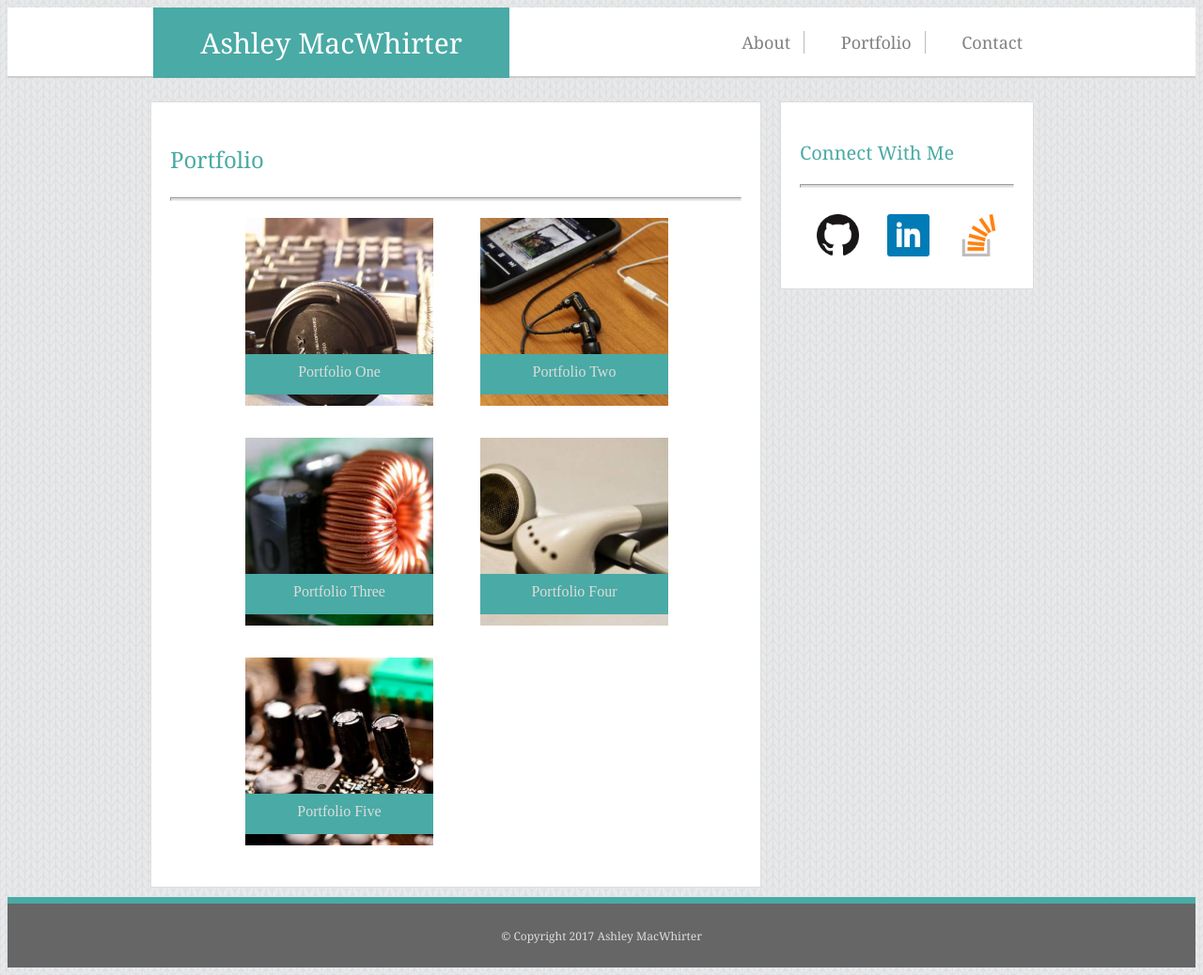
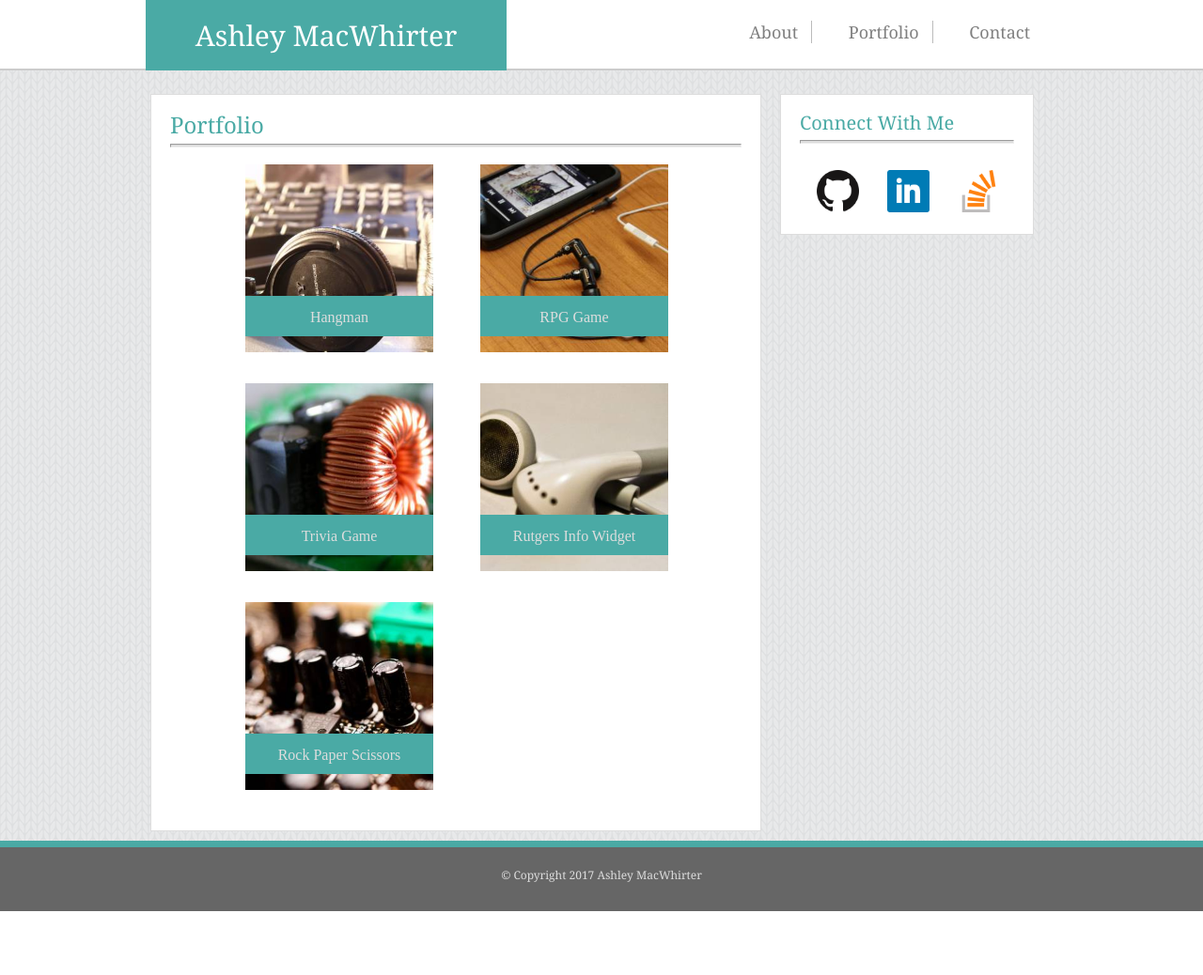
Before and after one commit to amacwhirter/Basic-Portfolio, a PHP site: page /portfolio.html in a window 1280 px wide. Shown: the whole page at 94% size. After the commit the page ends 970 px from the top, so only its background shows below. Run offline with PHP 8.4, Linux system fonts and the light colour scheme.

Commit message:
further adjustments

```diff
--- a/assets/css/style.css
+++ b/assets/css/style.css
@@ -32,7 +32,7 @@ body {
 	color: #dddddd;
 	text-align: center;
 	font-size: 12px;
-	line-height: 35px;
+	line-height: 50px;
 }
 
 .container {
@@ -146,7 +146,7 @@ hr {
 	box-sizing: border-box;
 	background-color: #ffffff;
 	width: 270px;
-	height: 200px;
+	height: 150px;
 	padding: 20px;
 	margin: 25px 0 10px 10px;
 	border: 1px solid;
@@ -176,24 +176,38 @@ hr {
 
 .portfolio-text {
 	position: absolute;
- 	bottom: 20px;
+ 	bottom: 40px;
  	padding: 10px;
  	width: 180px;
  	height: 10%;
  	background-color: #4aaaa5;
  	text-align: center;
  	color: #dddddd;
+ 	line-height: 25px;
+}
+
+label {
+	color: gray;
 }
 
 input {
 	width: 100%;
-    padding: 10px 20px;
+    padding: 5px 5px 5px 5px;
     margin: 8px 0;
     box-sizing: border-box;
     border: 1px solid #dddddd;
     border-radius: 2px;
+    overflow-wrap: auto;
 }
 
-input [type=submit] {
-	width: 20px;
+input[id=message] {
+	height: 200px;
+	text-align: left;
 }
+
+
+input[type=submit] {
+	width: 100px;
+	background-color: #4aaaa5;
+	color: white;
+}
--- a/portfolio.html
+++ b/portfolio.html
@@ -2,6 +2,7 @@
 <html lang="en-us">
 <head>
 	<title>Portfolio</title>
+	<link rel="stylesheet" type="text/css" href="assets/css/reset.css">
 	<link rel="stylesheet" type="text/css" href="assets/css/style.css">
 </head>
 		<div id="header">
@@ -20,25 +21,25 @@
 		<div id="columnOne">
 			<p class="header-two">Portfolio</p>
 				<hr>
-					<div id="portfolio"><a href="#"><img src=assets/images/placeholder1.jpg alt="Portfolio One" style="width:200px;height:200px;"></a>
-						<p class="portfolio-text">Portfolio One</p></div>
-					<div id="portfolio"><a href="#"><img src=assets/images/placeholder2.jpg alt="Portfolio Two" style="width:200px;height:200px;"></a>
-						<p class="portfolio-text">Portfolio Two</p></div>
-					<div id="portfolio"><a href="#"><img src=assets/images/placeholder3.jpg alt="Portfolio Three" style="width:200px;height:200px;"></a>
-						<p class="portfolio-text">Portfolio Three</p></div>
-					<div id="portfolio"><a href="#"><img src=assets/images/placeholder4.jpg alt="Portfolio Four" style="width:200px;height:200px;"></a>
-						<p class="portfolio-text">Portfolio Four</p></div>
-					<div id="portfolio"><a href="#"><img src=assets/images/placeholder5.jpg alt="Portfolio Five" style="width:200px;height:200px;"></a>
-						<p class="portfolio-text">Portfolio Five</p></div>
+					<div id="portfolio"><a href="#"><img src=assets/images/placeholder1.jpg alt="Hangman" style="width:200px;height:200px;"></a>
+						<p class="portfolio-text">Hangman</p></div>
+					<div id="portfolio"><a href="#"><img src=assets/images/placeholder2.jpg alt="RPG Game" style="width:200px;height:200px;"></a>
+						<p class="portfolio-text">RPG Game</p></div>
+					<div id="portfolio"><a href="#"><img src=assets/images/placeholder3.jpg alt="Trivia Game" style="width:200px;height:200px;"></a>
+						<p class="portfolio-text">Trivia Game</p></div>
+					<div id="portfolio"><a href="#"><img src=assets/images/placeholder4.jpg alt="Rutgers Info Widget" style="width:200px;height:200px;"></a>
+						<p class="portfolio-text">Rutgers Info Widget</p></div>
+					<div id="portfolio"><a href="#"><img src=assets/images/placeholder5.jpg alt="Rock Paper Scissors" style="width:200px;height:200px;"></a>
+						<p class="portfolio-text">Rock Paper Scissors</p></div>
 		</div>
 
 		<div id="columnTwo">
 			<p class="header-three">Connect With Me</p>
 			<hr>
 				<div class="aside">
-					<div id="link"><a href="#"><img src="assets/images/github.png" alt="Github" style="width:45px;height:45px;border:0;"></a></div>
-					<div id="link"><a href="#"><img src="assets/images/linkedin.png" alt="LinkedIn" style="width:45px;height:45px;border:0;"></a></div>
-					<div id="link"><a href="#"><img src="assets/images/stack_overflow.png" alt="Stack Overflow" style="width:45px;height:45px;border:0;"></a></div>
+					<div id="link"><a href="https://github.com/amacwhirter" target=_blank><img src="assets/images/github.png" alt="Github" style="width:45px;height:45px;border:0;"></a></div>
+					<div id="link"><a href="https://www.linkedin.com/in/ashley-macwhirter-99785053" target=_blank><img src="assets/images/linkedin.png" alt="LinkedIn" style="width:45px;height:45px;border:0;"></a></div>
+					<div id="link"><a href="http://stackoverflow.com/users/7396764/ashley-macwhirter" target=_blank><img src="assets/images/stack_overflow.png" alt="Stack Overflow" style="width:45px;height:45px;border:0;"></a></div>
 				</div>
 		</div>
 	</div>
```
Also changed, not shown: contact.html (+6 -5 lines), index.html (+6 -5 lines).
